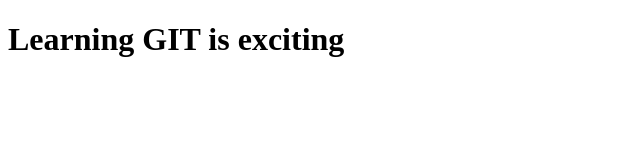
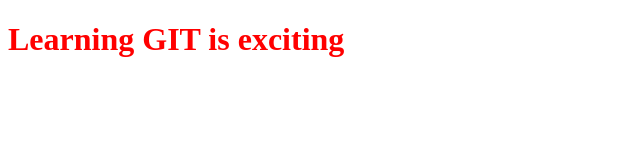
Before and after one commit to Siddarath367/Myfirstrepo, a plain HTML site: page index.html in a window 1280 px wide. Shown: the whole page, without its empty margins (0-640 px from the left). Drawn offline with Linux system fonts and the light colour scheme.

Commit message:
intermediate commit

```diff
--- a/index.html
+++ b/index.html
@@ -6,6 +6,6 @@
     <title>Document</title>
 </head>
 <body>
-    <h1>Learning GIT is exciting</h1>
+    <h1 style="color: red;">Learning GIT is exciting</h1>
 </body>
 </html>
```
